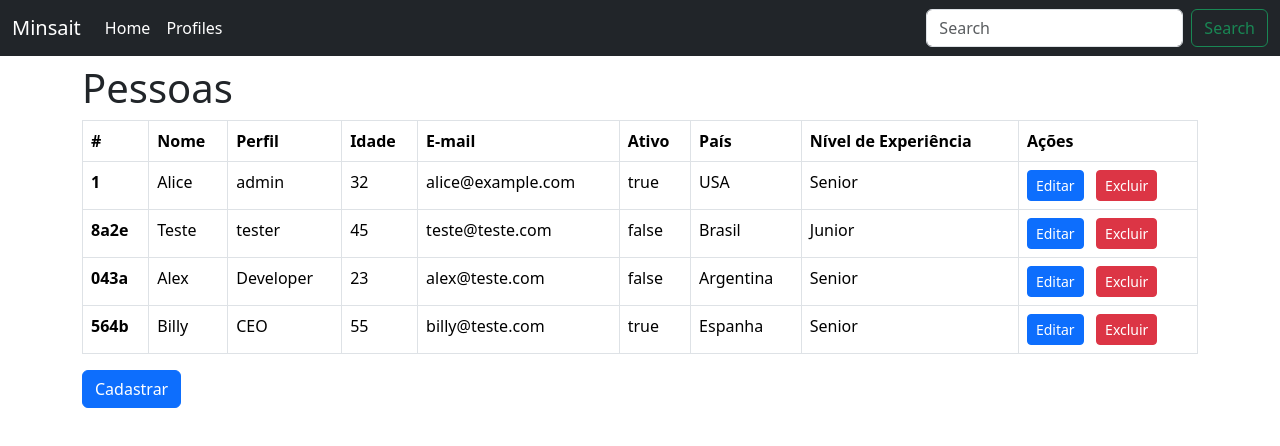
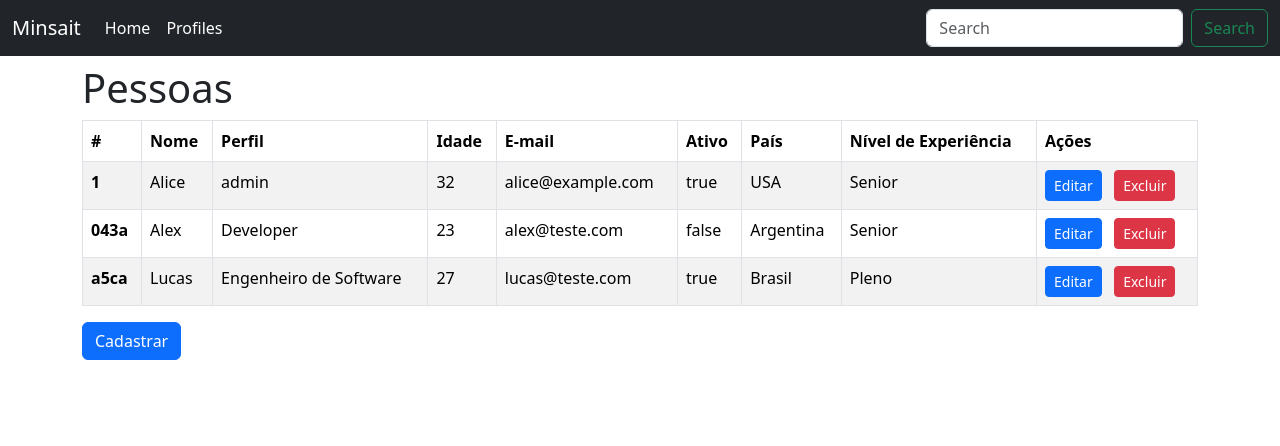
Before and after one commit to PedroLGS/avaliacao-angular-minsait, an Angular app: page /profile in a window 1280 px wide. Shown: the top 446 px of the page. Built offline with nearby package versions, Linux system fonts and the light colour scheme; data requests are answered from the project's data file.

Commit message:
feat: implementando mudança na table

```diff
--- a/db.json
+++ b/db.json
@@ -11,16 +11,6 @@
       "experience": "Senior"
     },
     {
-      "name": "Teste",
-      "role": "tester",
-      "age": 45,
-      "email": "teste@teste.com",
-      "isActive": false,
-      "country": "Brasil",
-      "experience": "Junior",
-      "id": "8a2e"
-    },
-    {
       "id": "043a",
       "name": "Alex",
       "role": "Developer",
@@ -31,14 +21,14 @@
       "experience": "Senior"
     },
     {
-      "id": "564b",
-      "name": "Billy",
-      "role": "CEO",
-      "age": 55,
-      "email": "billy@teste.com",
+      "id": "a5ca",
+      "name": "Lucas",
+      "role": "Engenheiro de Software",
+      "age": 27,
+      "email": "lucas@teste.com",
       "isActive": true,
-      "country": "Espanha",
-      "experience": "Senior"
+      "country": "Brasil",
+      "experience": "Pleno"
     }
   ]
 }
--- a/src/app/app-routing.module.ts
+++ b/src/app/app-routing.module.ts
@@ -16,6 +16,9 @@ const routes: Routes = [
   },
   {
     path: 'profile/edit/:id', component: ProfileCreateUpdateComponent
+  },
+  {
+    path: '**', redirectTo: '/home'
   }
 ];
 
--- a/src/app/components/profile-table/profile-table.component.html
+++ b/src/app/components/profile-table/profile-table.component.html
@@ -1,4 +1,4 @@
-<table class="table table-bordered table-hover">
+<table class="table table-hover table-bordered table-striped">
     <thead class="thead-dark">
       <tr>
         <th scope="col">#</th>
--- a/src/app/pages/home/home.component.html
+++ b/src/app/pages/home/home.component.html
@@ -1 +1,9 @@
-<p>Avaliação de Angular - Minsait</p>
+<div class="container">
+    <h1 class="mt-4">Avaliação de Angular - JPs</h1>
+    <p>
+        O objetivo deste teste é desenvolver uma aplicação web utilizando o framework Angular. Criando a aplicação que permite listar, cadastrar, editar e excluir pessoas.
+    </p>
+    <p>
+        Agradeço ao Rafael Ferreira pelos ensinamentos durante o treinamento.
+    </p>
+</div>
--- a/src/app/pages/profile/profile-create-update/profile-create-update.component.html
+++ b/src/app/pages/profile/profile-create-update/profile-create-update.component.html
@@ -1,4 +1,4 @@
-<div class="container">
+<div class="container mt-4">
   <form (ngSubmit)="cadastrarEditarProfile()" [formGroup]="profileForm">
     <div class="mb-3">
       <label for="name" class="form-label">Nome</label>
```
